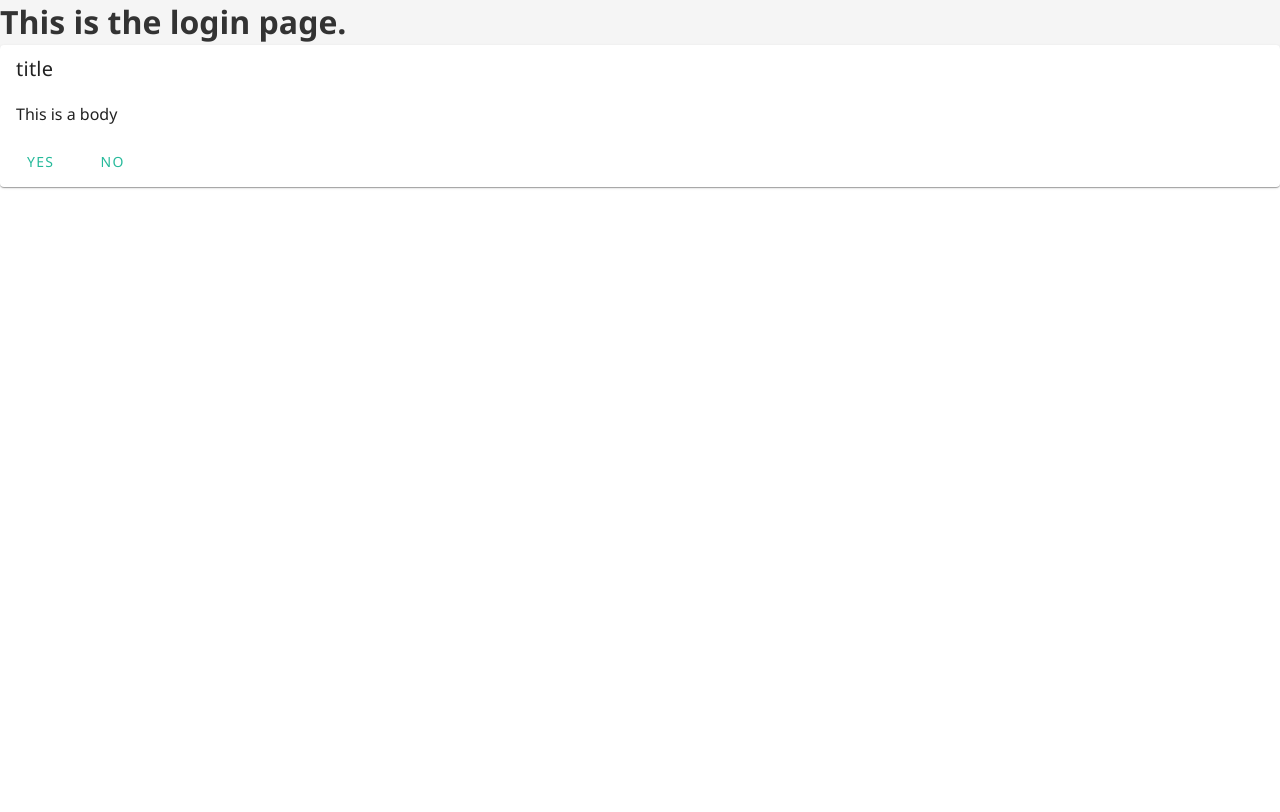
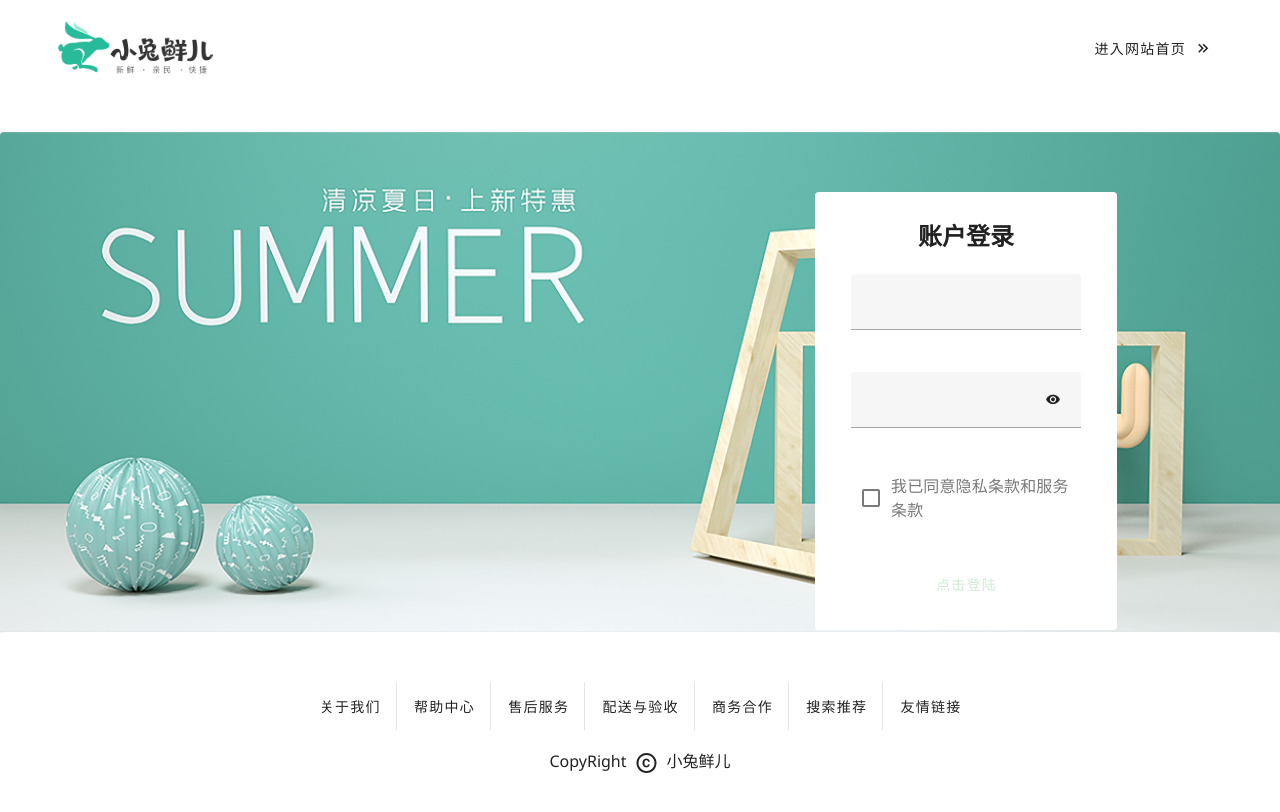
Before and after one commit to izy1sky/vue3-rabbit, a Vue app: page /login in a window 1280 px wide. Shown: the top 812 px of the page. Built offline with nearby package versions, Linux system fonts and the light colour scheme.

Commit message:
[Add] - login page

```diff
--- /dev/null
+++ b/src/stores/modules/user.ts
@@ -0,0 +1,13 @@
+import { defineStore } from "pinia";
+import { ref, type Ref } from "vue";
+
+const useUserStore = defineStore('user', () => {
+    // states
+    const token:Ref<string> = ref("")
+    // actions
+    return {
+        token
+    }
+})
+
+export default useUserStore
--- a/src/styles/vars.scss
+++ b/src/styles/vars.scss
@@ -1 +1,3 @@
 $footer-max-height: 300px;
+$toolbar-height: 100px;
+$login-footer-height: 300px
--- a/src/views/layout/components/layoutNav/index.vue
+++ b/src/views/layout/components/layoutNav/index.vue
@@ -1,17 +1,39 @@
 <template>
   <v-app-bar theme="dark">
     <v-container grid-list-xs class="d-flex justify-end align-center">
+      <template v-if="token">
         <v-btn variant="text">周杰伦</v-btn>
         <span class="mx-2">|</span>
-      <v-btn variant="text">退出登录</v-btn>
+        <v-btn variant="text" @click="logoutHandler">退出登录</v-btn>
         <span class="mx-2">|</span>
         <v-btn variant="text">我的订单</v-btn>
         <span class="mx-2">|</span>
         <v-btn variant="text">会员中心</v-btn>
+      </template>
+      <template v-else>
+        <v-btn variant="text" :to="{name:'login'}">请先登录</v-btn>
+        <span class="mx-2">|</span>
+        <v-btn variant="text">帮助中心</v-btn>
+        <span class="mx-2">|</span>
+        <v-btn variant="text">关于我们</v-btn>
+      </template>
+
     </v-container>
   </v-app-bar>
 </template>
 
-<script setup lang="ts"></script>
+<script setup lang="ts">
+import useUserStore from '@/stores/modules/user'
+import { storeToRefs } from 'pinia';
+import { useRouter } from 'vue-router';
+const $router = useRouter()
+const userStore = useUserStore()
+const {token} = storeToRefs(userStore)
+// 退出登录
+const logoutHandler = () => {
+  token.value = ""
+  $router.push({name: 'login'})
+}
+</script>
 
 <style scoped lang=""></style>
--- a/src/views/login/index.vue
+++ b/src/views/login/index.vue
@@ -1,15 +1,130 @@
 <template>
-  <h1>This is the login page.</h1>
-  <v-card>
-    <v-card-title primary-title> title </v-card-title>
-    <v-card-item> This is a body </v-card-item>
-    <v-card-actions>
-      <v-btn color="primary">yes</v-btn>
-      <v-btn color="primary">no</v-btn>
-    </v-card-actions>
-  </v-card>
+  <v-app>
+    <v-main>
+      <v-container >
+        <v-toolbar class="login-toolbar">
+          <template #default>
+            <div class="d-flex header-div justify-space-between align-center">
+              <img src="src/assets/images/logo.png" alt="" class="login-img">
+              <v-spacer></v-spacer>
+              <v-btn variant="text" append-icon="mdi-chevron-double-right" :to="{name:'home'}">进入网站首页</v-btn>
+            </div>
+          </template>
+
+        </v-toolbar>
+      </v-container>
+
+      <v-card image="src/assets/images/login-bg.png" class="login-body">
+        <v-row justify="center" align="center">
+          <v-col offset="6" cols="3">
+            <v-card variant="flat" class="mt-15 pa-5">
+              <v-form v-model="form">
+                <v-card-item class="text-center text-h5 font-weight-bold">账户登录</v-card-item>
+                <v-card-item>
+                  <v-text-field
+                    label="账户"
+                    v-model="username"
+                    clearable
+                    :rules="rules"
+                    single-line
+                  ></v-text-field>
+                </v-card-item>
+                <v-card-item>
+                  <v-text-field
+                    label="密码"
+                    :type="showPassword ? 'text' : 'password'"
+                    v-model="password"
+                    :rules="rules"
+                    clearable
+                    single-line
+                  >
+                    <template #append-inner>
+                      <v-btn variant="text" size="x-small" icon="mdi-eye" @click.prevent="showPassword = !showPassword"></v-btn>
+                    </template>
+                  </v-text-field>
+                </v-card-item>
+                <v-card-item>
+                  <v-checkbox label="我已同意隐私条款和服务条款" v-model="agreeCheckbox"></v-checkbox>
+                </v-card-item>
+                <v-card-actions>
+                  <v-btn color="green" block :disabled="!form || !agreeCheckbox">点击登陆</v-btn>
+                </v-card-actions>
+              </v-form>
+            </v-card>
+          </v-col>
+        </v-row>
+      </v-card>
+
+      <v-card variant="flat" class="login-footer">
+        <v-card-item class="justify-center align-center mt-10">
+          <v-btn-toggle>
+            <v-btn >关于我们</v-btn>
+            <v-divider vertical></v-divider>
+            <v-btn >帮助中心</v-btn>
+            <v-divider vertical></v-divider>
+            <v-btn >售后服务</v-btn>
+            <v-divider vertical></v-divider>
+            <v-btn >配送与验收</v-btn>
+            <v-divider vertical></v-divider>
+            <v-btn >商务合作</v-btn>
+            <v-divider vertical></v-divider>
+            <v-btn >搜索推荐</v-btn>
+            <v-divider vertical></v-divider>
+            <v-btn >友情链接</v-btn>
+          </v-btn-toggle>
+        </v-card-item>
+        <v-card-item class="justify-center align-stretch">
+          <span>CopyRight</span><v-icon class="mx-2">mdi-copyright</v-icon><span>小兔鲜儿</span>
+        </v-card-item>
+      </v-card>
+    </v-main>
+  </v-app>
 </template>
 
-<script setup lang="ts"></script>
+<script setup lang="ts">
+import {ref} from 'vue'
+import type {Ref} from 'vue'
+// 表单的有效性
+const form:Ref<boolean> = ref(false)
+// 账户和密码
+const username:Ref<string> = ref("")
+const password:Ref<string> = ref("")
+// 检查输入的规则
+const rules:Ref<any> = ref([
+  (value:string) => {
+    if (value.length < 5 || value.length > 16) return '输入长度必须在6-15个字符内！'
+    return true
+  }
+])
+// 是否同意条款
+const agreeCheckbox:Ref<boolean> = ref(false)
+// 切换密码显示方式
+const showPassword = ref(false)
+</script>
 
-<style scoped lang=""></style>
+<style scoped lang="scss">
+
+.login-img {
+  background: none !important;
+}
+.login-toolbar {
+  background-color: white;
+  height: $toolbar-height;
+}
+.header-div {
+  height: 100%;
+  width: 100%;
+}
+
+.login-body {
+  height: calc(100vh - $toolbar-height - $login-footer-height);
+  min-height: 500px;
+}
+
+.login-footer {
+  background-color: white;
+  height: $login-footer-height;
+}
+
+
+</style>
```
Lines whose indentation alone changed are shown as unchanged.
